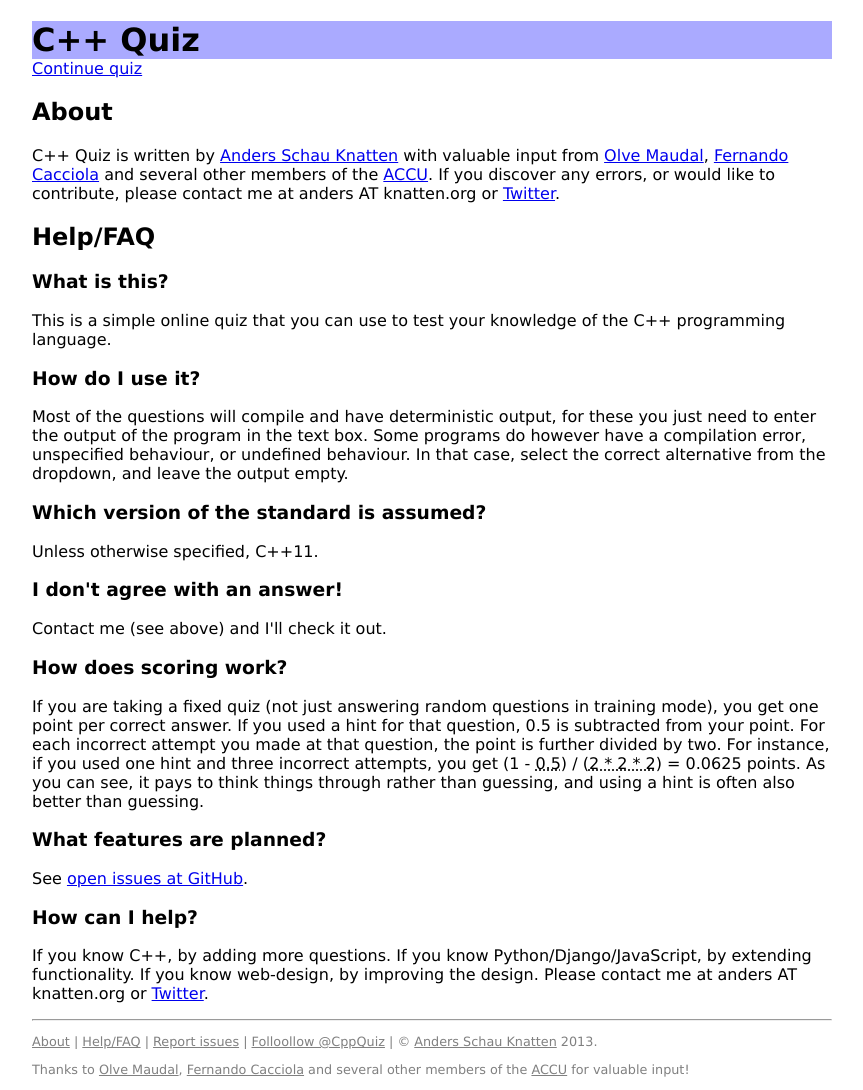
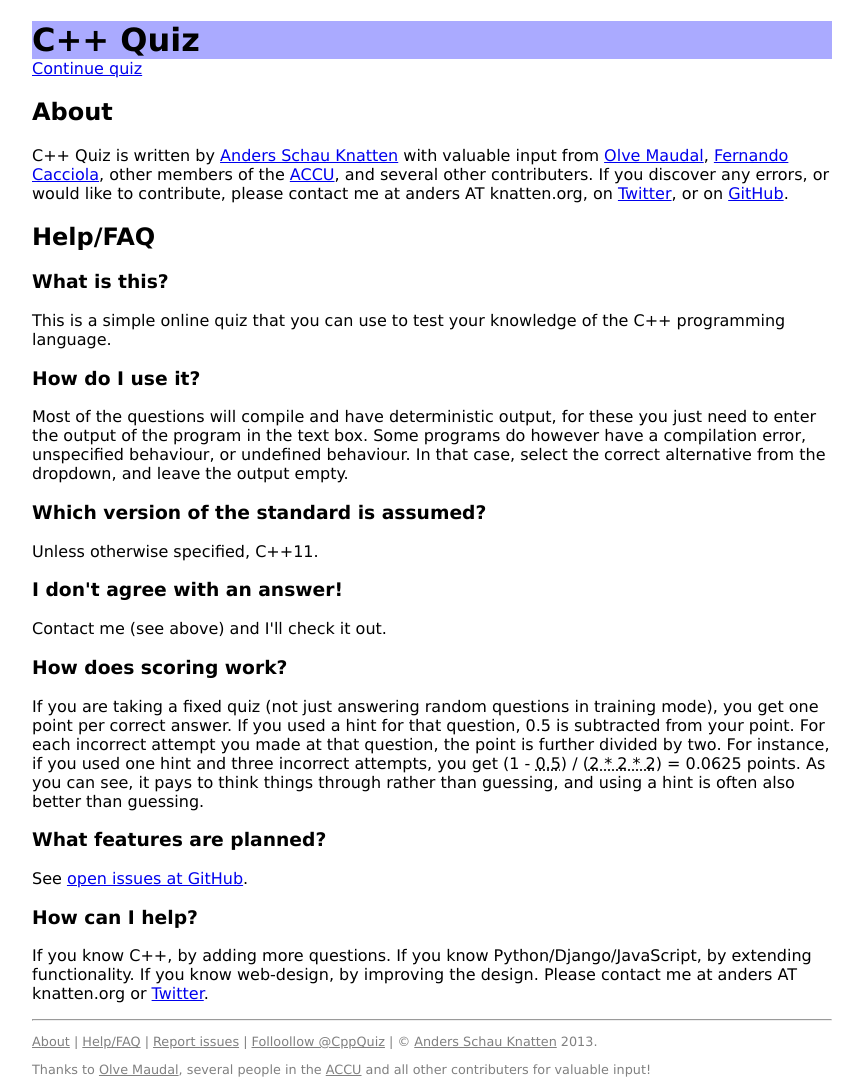
Before and after one commit to knatten/cppquiz, a Django app: page /quiz/help in a window 1280 px wide. Shown: the whole page, without its empty margins (208-1071 px from the left). Run offline with Django 3.2, Linux system fonts and the light colour scheme; parts of the project's set-up code (start-up, migrations or seed data) failed here and were passed over; some libraries are stand-ins or nearby versions.

Commit message:
Some documentation updates

```diff
--- a/cppquiz/quiz/static/quiz.css
+++ b/cppquiz/quiz/static/quiz.css
@@ -65,6 +65,10 @@
 {
     padding-top:0.5em;
     margin-top:0;
+}
+h4.quiz_mode
+{
+    background-color:#aaf;
 }
 .footer
 {
--- a/templates/base.html
+++ b/templates/base.html
@@ -56,7 +56,7 @@
 © <a href="http://knatten.org">Anders Schau Knatten</a> 2013.
 </p>
 <p class="footer">
-Thanks to <a href="http://www.pvv.org/~oma/cv.html">Olve Maudal</a>, <a href="http://fcacciola.50webs.com/">Fernando Cacciola</a> and several other members of the <a href="http://accu.org/">ACCU</a> for valuable input!
+Thanks to <a href="http://www.pvv.org/~oma/cv.html">Olve Maudal</a>, several people in the <a href="http://accu.org/">ACCU</a> and all other contributers for valuable input!
 </p>
 </div>
 <script>!function(d,s,id){var js,fjs=d.getElementsByTagName(s)[0];if(!d.getElementById(id)){js=d.createElement(s);js.id=id;js.src="//platform.twitter.com/widgets.js";fjs.parentNode.insertBefore(js,fjs);}}(document,"script","twitter-wjs");</script>
--- a/templates/quiz/help.html
+++ b/templates/quiz/help.html
@@ -3,7 +3,7 @@
 <a href="/">Continue quiz</a>
 <h2>About</h2>
 <p>
-C++ Quiz is written by <a href="http://knatten.org">Anders Schau Knatten</a> with valuable input from <a href="http://www.pvv.org/~oma/cv.html">Olve Maudal</a>, <a href="http://fcacciola.50webs.com/">Fernando Cacciola</a> and several other members of the <a href="http://accu.org/">ACCU</a>. If you discover any errors, or would like to contribute, please contact me at anders AT knatten.org or <a href="https://twitter.com/CppQuiz">Twitter</a>.
+C++ Quiz is written by <a href="http://knatten.org">Anders Schau Knatten</a> with valuable input from <a href="http://www.pvv.org/~oma/cv.html">Olve Maudal</a>, <a href="http://fcacciola.50webs.com/">Fernando Cacciola</a>, other members of the <a href="http://accu.org/">ACCU</a>, and several other contributers. If you discover any errors, or would like to contribute, please contact me at anders AT knatten.org, on <a href="https://twitter.com/CppQuiz">Twitter</a>, or on <a href="https://github.com/knatten/cppquiz/issues">GitHub</a>.
 </p>
 <h2>Help/FAQ</h2>
 <h3>What is this?</h3>
--- a/templates/quiz/mode.html
+++ b/templates/quiz/mode.html
@@ -1,4 +1,4 @@
-<h4>Mode :
+<h4 class="quiz_mode">Mode :
 {%if quiz_in_progress%}
     Quiz
     </h4>
```
